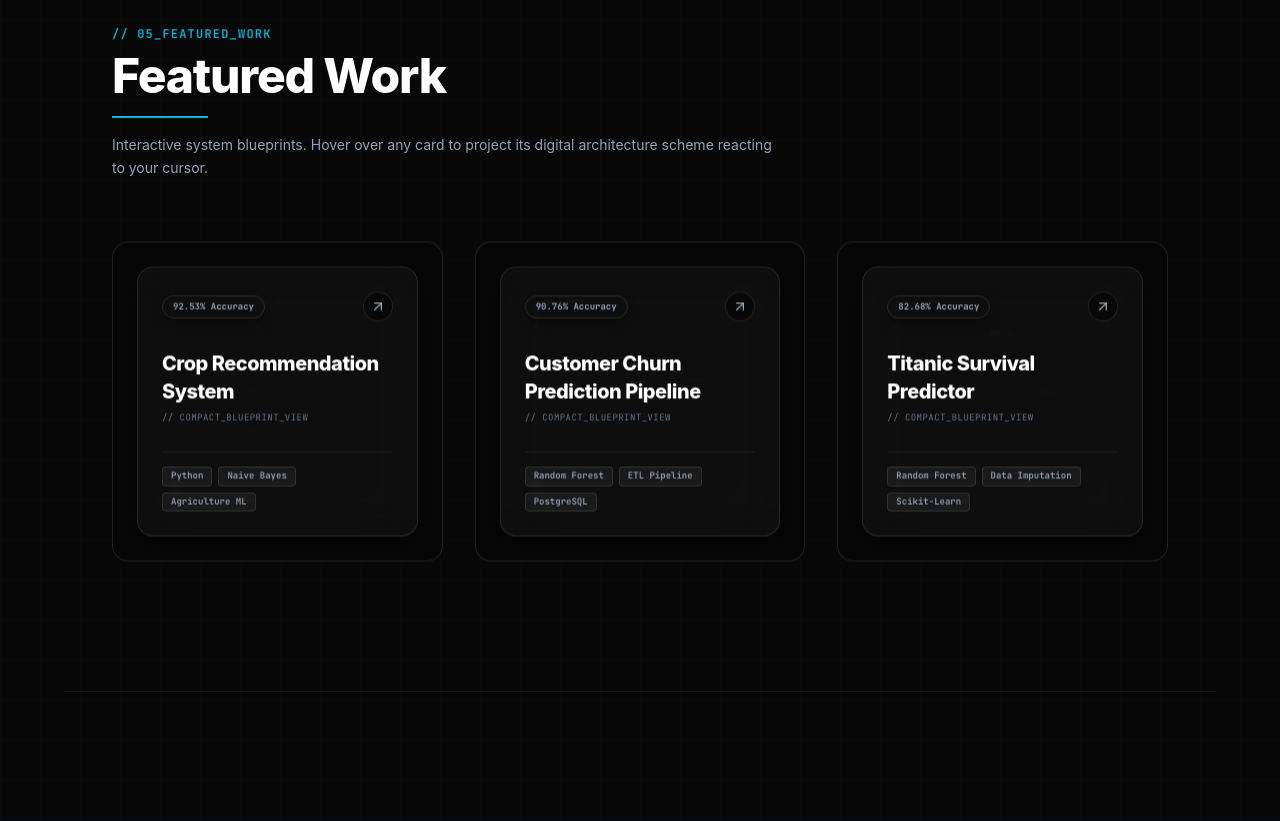
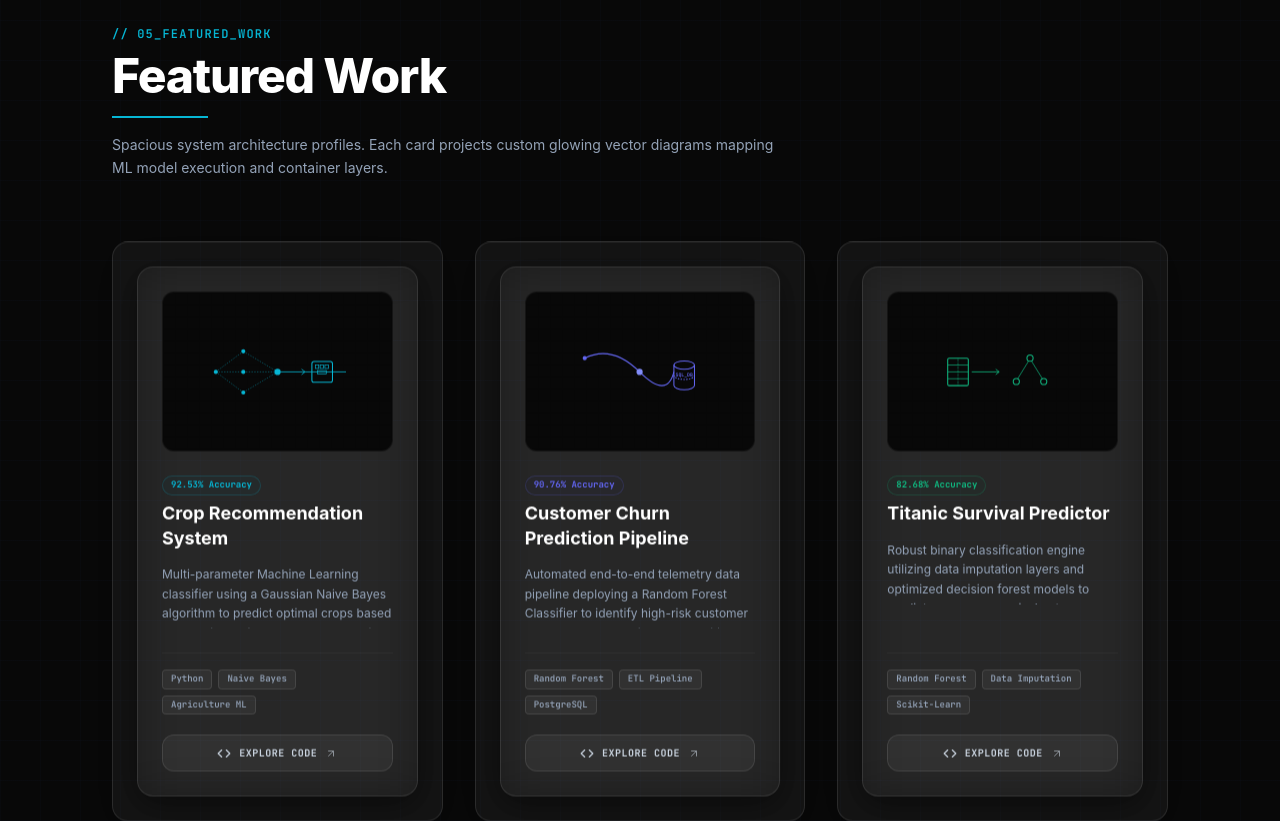
Before and after one commit to KRUTHIKTR/portfolio, a React (Vite) app: page / in a window 1280 px wide. Shown: the part 3500-4321 px from the top of the page. Built offline with nearby package versions, Linux system fonts and the light colour scheme.

Commit message:
feat: implement high-contrast system architecture cards in Projects.jsx

```diff
--- a/src/components/Projects.jsx
+++ b/src/components/Projects.jsx
@@ -1,6 +1,6 @@
-import React, { useState } from 'react';
+import React from 'react';
 import { motion } from 'framer-motion';
-import { ArrowUpRight } from 'lucide-react';
+import { ArrowUpRight, Code, Cpu, Database, Network } from 'lucide-react';
 import TiltCard from './TiltCard';
 
 const projectsData = [
@@ -8,6 +8,7 @@ const projectsData = [
     id: 1,
     title: "Crop Recommendation System",
     accuracy: "92.53% Accuracy",
+    description: "Multi-parameter Machine Learning classifier using a Gaussian Naive Bayes algorithm to predict optimal crops based on real-time soil & meteorology metrics.",
     github: "https://github.com/KRUTHIKTR/Crop-recommendation-system",
     tags: ["Python", "Naive Bayes", "Agriculture ML"],
     glowColor: "group-hover:border-[#06b6d4]/30",
@@ -17,6 +18,7 @@ const projectsData = [
     id: 2,
     title: "Customer Churn Prediction Pipeline",
     accuracy: "90.76% Accuracy",
+    description: "Automated end-to-end telemetry data pipeline deploying a Random Forest Classifier to identify high-risk customer accounts and retention opportunities.",
     github: "https://github.com/KRUTHIKTR/Customer-churn-prediction",
     tags: ["Random Forest", "ETL Pipeline", "PostgreSQL"],
     glowColor: "group-hover:border-indigo-500/30",
@@ -26,6 +28,7 @@ const projectsData = [
     id: 3,
     title: "Titanic Survival Predictor",
     accuracy: "82.68% Accuracy",
+    description: "Robust binary classification engine utilizing data imputation layers and optimized decision forest models to predict passenger survival outcomes.",
     github: "https://github.com/KRUTHIKTR/Titanic-Survival-Prediction",
     tags: ["Random Forest", "Data Imputation", "Scikit-Learn"],
     glowColor: "group-hover:border-emerald-500/30",
@@ -33,225 +36,70 @@ const projectsData = [
   }
 ];
 
-function NeuralNetworkMesh({ mousePos, active }) {
-  // Neural net nodes coordinates
-  const nodes = [
-    { cx: 50, cy: 50 }, { cx: 50, cy: 110 }, { cx: 50, cy: 170 },
-    { cx: 150, cy: 60 }, { cx: 150, cy: 100 }, { cx: 150, cy: 140 }, { cx: 150, cy: 180 },
-    { cx: 250, cy: 80 }, { cx: 250, cy: 140 },
-    { cx: 330, cy: 110 }
-  ];
-
+function CropArchDiagram() {
   return (
-    <motion.g
-      animate={{
-        x: mousePos.x * 0.08,
-        y: mousePos.y * 0.08
-      }}
-      transition={{ type: "spring", stiffness: 120, damping: 25 }}
-      style={{ opacity: active ? 0.35 : 0.08 }}
-      className="transition-opacity duration-500"
-    >
-      {/* Network connection paths */}
-      <line x1="50" y1="50" x2="150" y2="60" stroke={active ? "#06b6d4" : "rgba(255,255,255,0.2)"} strokeWidth="0.5" />
-      <line x1="50" y1="50" x2="150" y2="100" stroke={active ? "#06b6d4" : "rgba(255,255,255,0.2)"} strokeWidth="0.5" />
-      <line x1="50" y1="110" x2="150" y2="60" stroke={active ? "#06b6d4" : "rgba(255,255,255,0.2)"} strokeWidth="0.5" />
-      <line x1="50" y1="110" x2="150" y2="140" stroke={active ? "#06b6d4" : "rgba(255,255,255,0.2)"} strokeWidth="0.5" />
-      <line x1="50" y1="170" x2="150" y2="140" stroke={active ? "#06b6d4" : "rgba(255,255,255,0.2)"} strokeWidth="0.5" />
-      <line x1="50" y1="170" x2="150" y2="180" stroke={active ? "#06b6d4" : "rgba(255,255,255,0.2)"} strokeWidth="0.5" />
-
-      <line x1="150" y1="60" x2="250" y2="80" stroke={active ? "#06b6d4" : "rgba(255,255,255,0.2)"} strokeWidth="0.5" />
-      <line x1="150" y1="100" x2="250" y2="80" stroke={active ? "#06b6d4" : "rgba(255,255,255,0.2)"} strokeWidth="0.5" />
-      <line x1="150" y1="140" x2="250" y2="140" stroke={active ? "#06b6d4" : "rgba(255,255,255,0.2)"} strokeWidth="0.5" />
-      <line x1="150" y1="180" x2="250" y2="140" stroke={active ? "#06b6d4" : "rgba(255,255,255,0.2)"} strokeWidth="0.5" />
-
-      <line x1="250" y1="80" x2="330" y2="110" stroke={active ? "#06b6d4" : "rgba(255,255,255,0.2)"} strokeWidth="0.5" />
-      <line x1="250" y1="140" x2="330" y2="110" stroke={active ? "#06b6d4" : "rgba(255,255,255,0.2)"} strokeWidth="0.5" />
-
-      {/* Nodes */}
-      {nodes.map((node, idx) => (
-        <circle
-          key={idx}
-          cx={node.cx}
-          cy={node.cy}
-          r="2.5"
-          fill="#080808"
-          stroke={active ? "#06b6d4" : "rgba(255,255,255,0.3)"}
-          strokeWidth="1"
-        />
-      ))}
-    </motion.g>
+    <svg className="w-3/5 h-3/5" viewBox="0 0 200 100">
+      {/* Network tracks */}
+      <path d="M 10 50 L 50 20 M 10 50 L 50 50 M 10 50 L 50 80 M 50 20 L 100 50 M 50 50 L 100 50 M 50 80 L 100 50" stroke="#06b6d4" strokeWidth="1" strokeDasharray="2 2" fill="none" opacity="0.6" />
+      {/* Network Nodes */}
+      <circle cx="10" cy="50" r="3" fill="#06b6d4" />
+      <circle cx="50" cy="20" r="3" fill="#06b6d4" />
+      <circle cx="50" cy="50" r="3" fill="#06b6d4" />
+      <circle cx="50" cy="80" r="3" fill="#06b6d4" />
+      <circle cx="100" cy="50" r="4.5" fill="#06b6d4" />
+      {/* Connector line to Docker */}
+      <line x1="1045" y1="50" x2="140" y2="50" stroke="#06b6d4" strokeWidth="1.2" />
+      <path d="M 104 50 L 140 50" stroke="#06b6d4" strokeWidth="1.2" />
+      <path d="M 135 46 L 140 50 L 135 54" stroke="#06b6d4" strokeWidth="1.2" fill="none" />
+      {/* Docker container box symbol */}
+      <rect x="150" y="35" width="30" height="30" rx="3" fill="none" stroke="#06b6d4" strokeWidth="1.5" />
+      <rect x="155" y="40" width="5" height="5" fill="none" stroke="#06b6d4" strokeWidth="1" />
+      <rect x="162" y="40" width="5" height="5" fill="none" stroke="#06b6d4" strokeWidth="1" />
+      <rect x="169" y="40" width="5" height="5" fill="none" stroke="#06b6d4" strokeWidth="1" />
+      <rect x="158" y="48" width="13" height="5" fill="none" stroke="#06b6d4" strokeWidth="1" />
+    </svg>
   );
 }
 
-function VPCNetworkTopology({ mousePos, active }) {
+function ChurnArchDiagram() {
   return (
-    <motion.g
-      animate={{
-        x: mousePos.x * 0.08,
-        y: mousePos.y * 0.08
-      }}
-      transition={{ type: "spring", stiffness: 120, damping: 25 }}
-      style={{ opacity: active ? 0.35 : 0.08 }}
-      className="transition-opacity duration-500"
-    >
-      {/* VPC Router boundary */}
-      <rect x="30" y="30" width="310" height="150" rx="6" fill="none" stroke={active ? "#6366f1" : "rgba(255,255,255,0.2)"} strokeWidth="1" strokeDasharray="3 3" />
-      <text x="40" y="45" fill={active ? "#6366f1" : "rgba(255,255,255,0.3)"} className="font-mono text-[7px]">VPC_SUBNET_10.0.0.0/16</text>
-
-      {/* Servers/Databases */}
-      <rect x="60" y="70" width="50" height="35" rx="3" fill="none" stroke={active ? "#6366f1" : "rgba(255,255,255,0.2)"} strokeWidth="1" />
-      <text x="65" y="85" fill={active ? "#fff" : "rgba(255,255,255,0.4)"} className="font-mono text-[6px]">WEB_SERV</text>
-
-      <rect x="160" y="70" width="50" height="35" rx="3" fill="none" stroke={active ? "#6366f1" : "rgba(255,255,255,0.2)"} strokeWidth="1" />
-      <text x="165" y="85" fill={active ? "#fff" : "rgba(255,255,255,0.4)"} className="font-mono text-[6px]">APP_API</text>
-
-      <circle cx="280" cy="88" r="18" fill="none" stroke={active ? "#6366f1" : "rgba(255,255,255,0.2)"} strokeWidth="1" />
-      <text x="268" y="91" fill={active ? "#fff" : "rgba(255,255,255,0.4)"} className="font-mono text-[6px]">POSTGRES</text>
-
-      {/* Connections */}
-      <line x1="110" y1="88" x2="160" y2="88" stroke={active ? "#6366f1" : "rgba(255,255,255,0.2)"} strokeWidth="0.5" />
-      <line x1="210" y1="88" x2="262" y2="88" stroke={active ? "#6366f1" : "rgba(255,255,255,0.2)"} strokeWidth="0.5" />
-    </motion.g>
+    <svg className="w-3/5 h-3/5" viewBox="0 0 200 100">
+      {/* Pipeline track stream path */}
+      <path d="M 20 30 Q 60 10 100 50 T 150 50" stroke="#6366f1" strokeWidth="1.5" fill="none" />
+      <circle cx="20" cy="30" r="3" fill="#6366f1" />
+      <circle cx="100" cy="50" r="4.5" fill="#818cf8" />
+      {/* Database cylinder block */}
+      <g transform="translate(145, 25)">
+        <ellipse cx="20" cy="15" rx="15" ry="6" fill="none" stroke="#6366f1" strokeWidth="1.5" />
+        <path d="M 5 15 L 5 45 A 15 6 0 0 0 35 45 L 35 15" fill="none" stroke="#6366f1" strokeWidth="1.5" />
+        <path d="M 5 30 A 15 6 0 0 0 35 30" fill="none" stroke="#6366f1" strokeWidth="1.5" strokeDasharray="2 2" />
+        <text x="20" y="32" textAnchor="middle" fill="#6366f1" className="font-mono text-[7px] font-bold">SQL_DB</text>
+      </g>
+    </svg>
   );
 }
 
-function DecisionTreeFlow({ mousePos, active }) {
+function TitanicArchDiagram() {
   return (
-    <motion.g
-      animate={{
-        x: mousePos.x * 0.08,
-        y: mousePos.y * 0.08
-      }}
-      transition={{ type: "spring", stiffness: 120, damping: 25 }}
-      style={{ opacity: active ? 0.35 : 0.08 }}
-      className="transition-opacity duration-500"
-    >
-      {/* Root Node */}
-      <rect x="160" y="30" width="60" height="24" rx="4" fill="none" stroke={active ? "#10b981" : "rgba(255,255,255,0.2)"} strokeWidth="1" />
-      <text x="190" y="44" textAnchor="middle" fill={active ? "#fff" : "rgba(255,255,255,0.4)"} className="font-mono text-[7px]">ROOT: SEX</text>
-
-      {/* Branch Lines */}
-      <line x1="190" y1="54" x2="110" y2="90" stroke={active ? "#10b981" : "rgba(255,255,255,0.2)"} strokeWidth="0.5" />
-      <line x1="190" y1="54" x2="270" y2="90" stroke={active ? "#10b981" : "rgba(255,255,255,0.2)"} strokeWidth="0.5" />
-
-      {/* Child Nodes */}
-      <rect x="80" y="90" width="60" height="24" rx="4" fill="none" stroke={active ? "#10b981" : "rgba(255,255,255,0.2)"} strokeWidth="1" />
-      <text x="110" y="104" textAnchor="middle" fill={active ? "#fff" : "rgba(255,255,255,0.4)"} className="font-mono text-[7px]">AGE &lt; 12</text>
-
-      <rect x="240" y="90" width="60" height="24" rx="4" fill="none" stroke={active ? "#10b981" : "rgba(255,255,255,0.2)"} strokeWidth="1" />
-      <text x="270" y="104" textAnchor="middle" fill={active ? "#fff" : "rgba(255,255,255,0.4)"} className="font-mono text-[7px]">PCLASS == 3</text>
-
-      {/* Bottom Leaves */}
-      <line x1="110" y1="114" x2="70" y2="150" stroke={active ? "#10b981" : "rgba(255,255,255,0.2)"} strokeWidth="0.5" />
-      <line x1="110" y1="114" x2="150" y2="150" stroke={active ? "#10b981" : "rgba(255,255,255,0.2)"} strokeWidth="0.5" />
-
-      <circle cx="70" cy="154" r="5" fill="none" stroke={active ? "#10b981" : "rgba(255,255,255,0.2)"} strokeWidth="1" />
-      <text x="70" y="166" textAnchor="middle" fill={active ? "#10b981" : "rgba(255,255,255,0.3)"} className="font-mono text-[6px]">LEAF_01</text>
-
-      <circle cx="150" cy="154" r="5" fill="none" stroke={active ? "#10b981" : "rgba(255,255,255,0.2)"} strokeWidth="1" />
-      <text x="150" y="166" textAnchor="middle" fill={active ? "#10b981" : "rgba(255,255,255,0.3)"} className="font-mono text-[6px]">LEAF_02</text>
-    </motion.g>
-  );
-}
-
-function ProjectCard({ project, isZeroG }) {
-  const [isHovered, setIsHovered] = useState(false);
-  const [mousePos, setMousePos] = useState({ x: 0, y: 0 });
-
-  const handleMouseMove = (e) => {
-    const rect = e.currentTarget.getBoundingClientRect();
-    setMousePos({
-      x: e.clientX - rect.left - rect.width / 2,
-      y: e.clientY - rect.top - rect.height / 2
-    });
-  };
-
-  const handleMouseLeave = () => {
-    setIsHovered(false);
-    setMousePos({ x: 0, y: 0 });
-  };
-
-  return (
-    <div
-      onMouseEnter={() => setIsHovered(true)}
-      onMouseLeave={handleMouseLeave}
-      onMouseMove={handleMouseMove}
-      className="relative h-full"
-    >
-      <TiltCard
-        isZeroG={isZeroG}
-        className={`bg-[#080808]/90 border ${
-          isHovered ? project.glowColor.replace('group-hover:', '') : 'border-white/10'
-        } rounded-2xl h-80 flex flex-col justify-between p-6 relative overflow-hidden transition-all duration-300`}
-      >
-        {/* Interactive Vector Blueprint Canvas Background */}
-        <div className="absolute inset-0 z-0 pointer-events-none select-none">
-          <svg className="w-full h-full" viewBox="0 0 380 220" preserveAspectRatio="none">
-            {project.id === 1 && <NeuralNetworkMesh mousePos={mousePos} active={isHovered} />}
-            {project.id === 2 && <VPCNetworkTopology mousePos={mousePos} active={isHovered} />}
-            {project.id === 3 && <DecisionTreeFlow mousePos={mousePos} active={isHovered} />}
-          </svg>
-        </div>
-
-        {/* Card Foreground Content */}
-        <div className="flex flex-col h-full justify-between relative z-10 text-left pointer-events-none">
-
-          {/* Top Row: Accuracy HUD Tag */}
-          <div className="flex justify-between items-center w-full">
-            <span
-              style={{
-                borderColor: isHovered ? project.themeColor + '40' : 'rgba(255,255,255,0.1)',
-                color: isHovered ? project.themeColor : '#94a3b8',
-                backgroundColor: isHovered ? project.themeColor + '08' : 'transparent'
-              }}
-              className="font-mono text-[9px] font-bold px-2.5 py-1 border rounded-full transition-all duration-300 shadow-[0_4px_12px_rgba(0,0,0,0.3)]"
-            >
-              {project.accuracy}
-            </span>
-
-            {/* GitHub link with pointer-events-auto to keep it clickable */}
-            <a
-              href={project.github}
-              target="_blank"
-              rel="noreferrer"
-              style={{
-                borderColor: isHovered ? project.themeColor + '40' : 'rgba(255,255,255,0.1)'
-              }}
-              className="p-1.5 border bg-[#080808]/80 hover:bg-[#080808] rounded-full text-slate-400 hover:text-white transition-all duration-300 pointer-events-auto"
-            >
-              <ArrowUpRight className="w-4 h-4" />
-            </a>
-          </div>
-
-          {/* Middle Row: Clean Project Title */}
-          <div>
-            <h3
-              style={{
-                color: isHovered ? project.themeColor : '#ffffff'
-              }}
-              className="text-lg md:text-xl font-extrabold leading-snug tracking-tight transition-colors duration-300"
-            >
-              {project.title}
-            </h3>
-            <p className="text-[9px] font-mono text-slate-500 mt-1.5 uppercase tracking-wider">// COMPACT_BLUEPRINT_VIEW</p>
-          </div>
-
-          {/* Bottom Row: Technology Tags */}
-          <div className="flex flex-wrap gap-1.5 border-t border-white/5 pt-3.5">
-            {project.tags.map((tag, tIdx) => (
-              <span
-                key={tIdx}
-                className="text-[9px] font-mono font-semibold px-2 py-0.5 rounded bg-white/5 border border-white/10 text-slate-400"
-              >
-                {tag}
-              </span>
-            ))}
-          </div>
-
-        </div>
-      </TiltCard>
-    </div>
+    <svg className="w-3/5 h-3/5" viewBox="0 0 200 100">
+      {/* Tabular data structure */}
+      <rect x="20" y="30" width="30" height="40" rx="2" fill="none" stroke="#10b981" strokeWidth="1.5" />
+      <line x1="20" y1="40" x2="50" y2="40" stroke="#10b981" strokeWidth="1" />
+      <line x1="20" y1="50" x2="50" y2="50" stroke="#10b981" strokeWidth="1" />
+      <line x1="20" y1="60" x2="50" y2="60" stroke="#10b981" strokeWidth="1" />
+      <line x1="35" y1="30" x2="35" y2="70" stroke="#10b981" strokeWidth="1" strokeDasharray="1 1" />
+      {/* Connector */}
+      <path d="M 55 50 L 95 50" stroke="#10b981" strokeWidth="1.2" />
+      <path d="M 90 46 L 95 50 L 90 54" stroke="#10b981" strokeWidth="1.2" fill="none" />
+      {/* Decision tree split model */}
+      <g transform="translate(100, 10)">
+        <circle cx="40" cy="20" r="4.5" fill="none" stroke="#10b981" strokeWidth="1.5" />
+        <line x1="38" y1="24" x2="22" y2="50" stroke="#10b981" strokeWidth="1" />
+        <line x1="42" y1="24" x2="58" y2="50" stroke="#10b981" strokeWidth="1" />
+        <circle cx="20" cy="54" r="4.5" fill="none" stroke="#10b981" strokeWidth="1.5" />
+        <circle cx="60" cy="54" r="4.5" fill="none" stroke="#10b981" strokeWidth="1.5" />
+      </g>
+    </svg>
   );
 }
 
@@ -266,18 +114,75 @@ export default function Projects({ isZeroG }) {
         </h2>
         <div className="h-[2px] w-24 bg-[#06b6d4]" />
         <p className="text-slate-400 max-w-2xl mt-4 text-sm font-sans leading-relaxed">
-          Interactive system blueprints. Hover over any card to project its digital architecture scheme reacting to your cursor.
+          Spacious system architecture profiles. Each card projects custom glowing vector diagrams mapping ML model execution and container layers.
         </p>
       </div>
 
       {/* Projects Grid */}
       <div className="grid grid-cols-1 md:grid-cols-3 gap-8">
         {projectsData.map((project) => (
-          <ProjectCard
+          <TiltCard
             key={project.id}
-            project={project}
             isZeroG={isZeroG}
-          />
+            className="bg-white/5 border border-white/10 rounded-2xl h-full flex flex-col justify-between p-6 relative group transition-all duration-300"
+          >
+            <div className="flex flex-col h-full justify-between text-left">
+
+              {/* Top Vector Architecture Diagram Container */}
+              <div className="relative h-40 w-full overflow-hidden rounded-xl mb-6 bg-[#080808] border border-white/5 flex items-center justify-center group-hover:border-[#06b6d4]/20 transition-all duration-500">
+                <div className="absolute inset-0 opacity-15 bg-[linear-gradient(to_right,#8080800a_1px,transparent_1px),linear-gradient(to_bottom,#8080800a_1px,transparent_1px)] bg-[size:12px_12px] pointer-events-none" />
+
+                {project.id === 1 && <CropArchDiagram />}
+                {project.id === 2 && <ChurnArchDiagram />}
+                {project.id === 3 && <TitanicArchDiagram />}
+              </div>
+
+              {/* Title & Accuracy HUD Tag */}
+              <div className="space-y-3.5 flex-grow">
+                <div className="flex flex-col gap-1.5">
+                  <span
+                    style={{ color: project.themeColor, borderColor: project.themeColor + '30', backgroundColor: project.themeColor + '08' }}
+                    className="self-start font-mono text-[9px] font-bold px-2 py-0.5 border rounded-full"
+                  >
+                    {project.accuracy}
+                  </span>
+
+                  <h3 className="text-lg font-bold text-white leading-snug group-hover:text-[#06b6d4] transition-colors duration-300">
+                    {project.title}
+                  </h3>
+                </div>
+
+                <p className="text-xs text-slate-400 leading-relaxed font-sans font-normal h-16 overflow-hidden">
+                  {project.description}
+                </p>
+              </div>
+
+              {/* Technology Tags */}
+              <div className="mt-6 pt-4 border-t border-white/5 flex flex-wrap gap-1.5 mb-5">
+                {project.tags.map((tag, tIdx) => (
+                  <span
+                    key={tIdx}
+                    className="text-[9px] font-mono font-semibold px-2 py-0.5 rounded bg-white/5 border border-white/10 text-slate-400"
+                  >
+                    {tag}
+                  </span>
+                ))}
+              </div>
+
+              {/* Wide Repository Button */}
+              <a
+                href={project.github}
+                target="_blank"
+                rel="noreferrer"
+                className="w-full flex items-center justify-center gap-2 py-2.5 rounded-xl border border-white/10 hover:border-[#06b6d4] bg-white/5 hover:bg-[#06b6d4]/10 text-[10px] font-mono font-bold tracking-wider text-slate-300 hover:text-white transition-all duration-300"
+              >
+                <Code className="w-3.5 h-3.5" />
+                <span>EXPLORE CODE</span>
+                <ArrowUpRight className="w-3 h-3 opacity-60" />
+              </a>
+
+            </div>
+          </TiltCard>
         ))}
       </div>
     </section>
```
